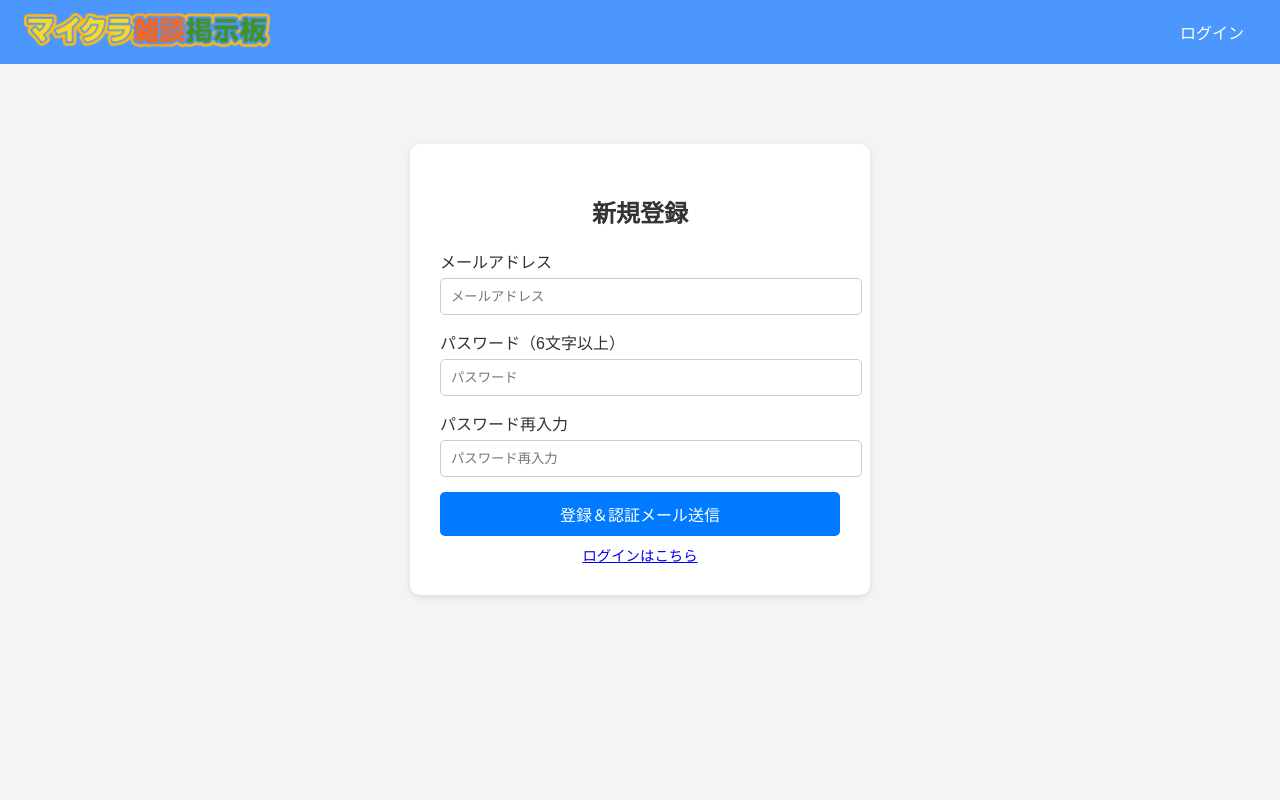
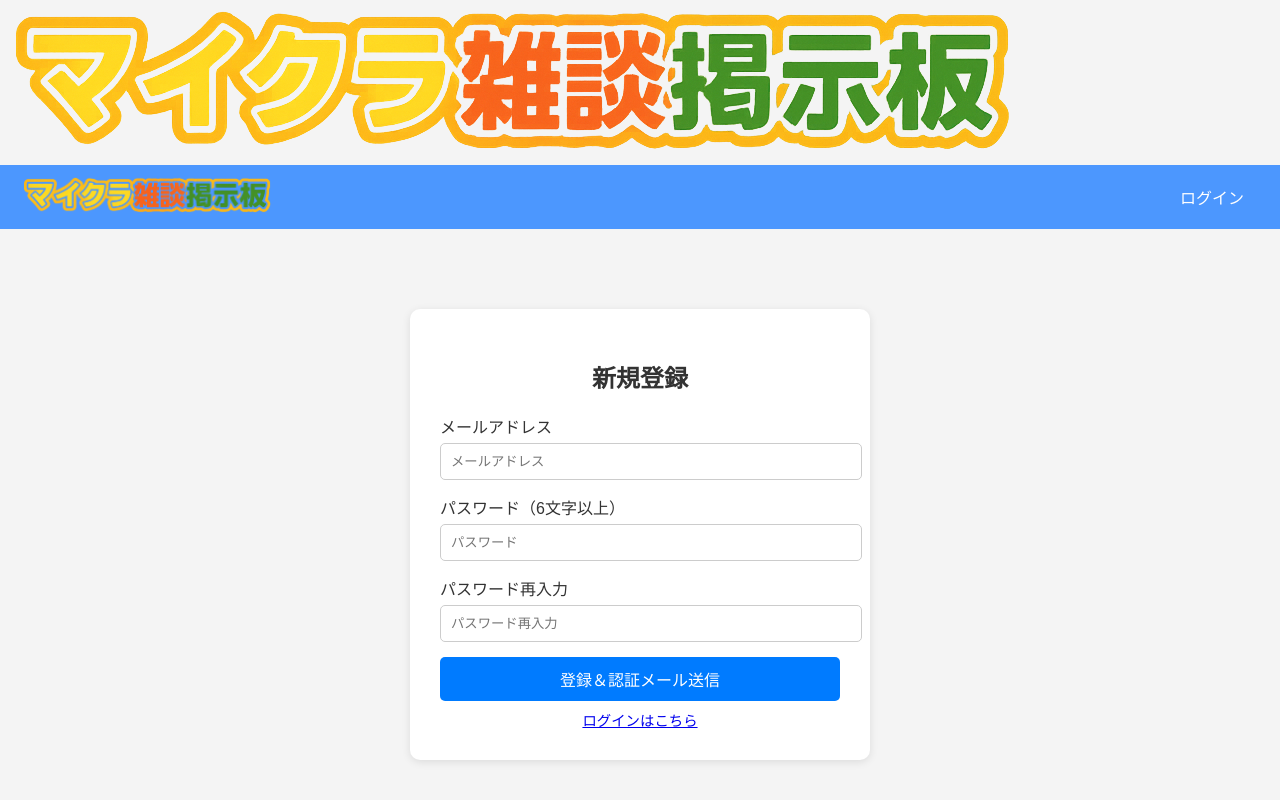
Before and after one commit to Riku-tatuto/minecraft-chat, a plain HTML site: page register.html in a window 1280 px wide. Drawn offline with Linux system fonts and the light colour scheme; no server answers.

Commit message:
Update register.html

```diff
--- a/register.html
+++ b/register.html
@@ -3,7 +3,7 @@
 <head>
   <meta charset="UTF-8" />
   <title>新規登録 | Minecraft 雑談掲示板</title>
-  <link rel="icon" href="minecraft-chat-board-logo.png" />
+  <img src="minecraft-chat-board.png" alt="Minecraft 雑談掲示板" class="navbar-logo">
   <meta name="viewport" content="width=device-width, initial-scale=1.0" />
   <link rel="stylesheet" href="styles.css" />
 </head>
```
